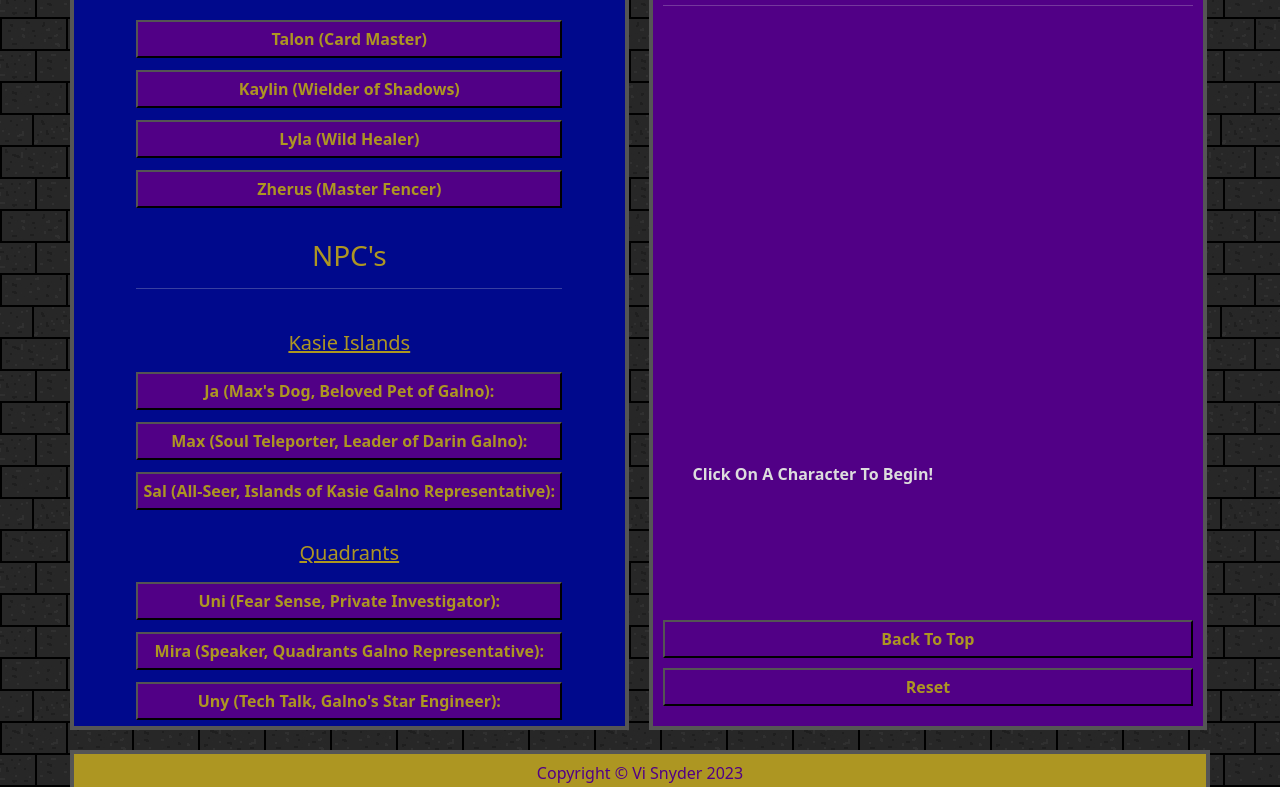
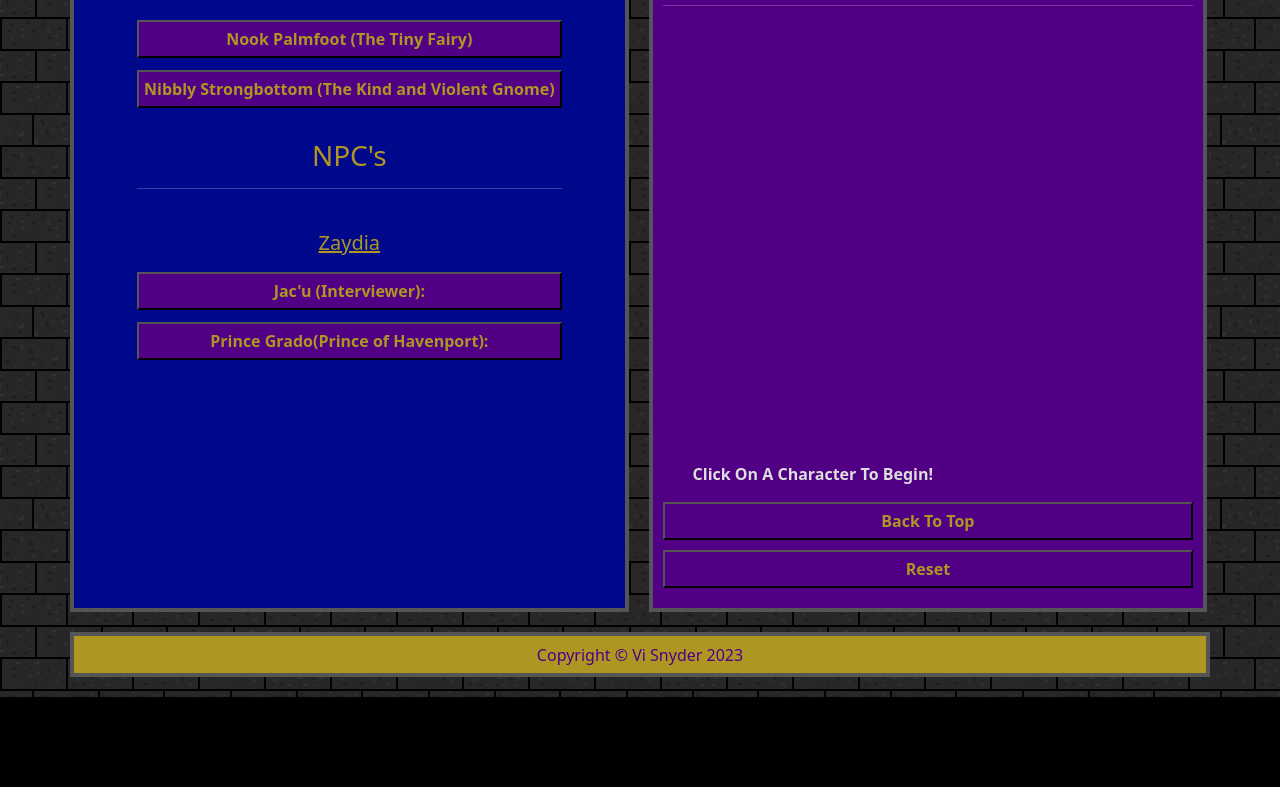
Before and after one commit to ViTheAxolotl/Forgotten-Realm, a website: page characters.html in a window 1280 px wide. Shown: the part 303-1090 px from the top of the page. After the commit the page ends 1000 px from the top, so only its background shows below. Drawn offline with Linux system fonts and the light colour scheme.

Commit message:
charaters updated

```diff
--- a/characters.html
+++ b/characters.html
@@ -28,20 +28,13 @@
         <div id = "list" class = "bg-UP-blue color-UP-black col-md-6 col-sm-12">
           <table>
             <tr><td><h3>Characters</h3><hr></td></tr>
-            <tr><td><button id = "Talon"><b>Talon (Card Master)</b></button></td></tr>
-            <tr><td><button id = "Kaylin"><b>Kaylin (Wielder of Shadows)</b></button></td></tr>
-            <tr><td><button id = "Lyla"><b>Lyla (Wild Healer)</b></button></td></tr>
-            <tr><td><button id = "Zherus"><b>Zherus (Master Fencer)</b></button></td></tr>
+            <tr><td><button id = "Nook"><b>Nook Palmfoot (The Tiny Fairy)</b></button></td></tr>
+            <tr><td><button id = "Nibbly"><b>Nibbly Strongbottom (The Kind and Violent Gnome)</b></button></td></tr>
 
             <tr><td><br><h3>NPC's</h3><hr></td></tr>
-            <tr><td><br><h5>Kasie Islands</h5></td></tr>
-            <tr><td><button id = "Ja"><b>Ja (Max's Dog, Beloved Pet of Galno):</b></button></td></tr>
-            <tr><td><button id = "Max"><b>Max (Soul Teleporter, Leader of Darin Galno):</b></button></td></tr>
-            <tr><td><button id = "Sal"><b>Sal (All-Seer, Islands of Kasie Galno Representative):</b></button></td></tr>
-            <tr><td><br><h5>Quadrants</h5></td></tr>
-            <tr><td><button id = "Uni"><b>Uni (Fear Sense, Private Investigator):</b></button></td></tr>
-            <tr><td><button id = "Mira"><b>Mira (Speaker, Quadrants Galno Representative):</b></button></td></tr>
-            <tr><td><button id = "Uny"><b>Uny (Tech Talk, Galno's Star Engineer):</b></button></td></tr>
+            <tr><td><br><h5>Zaydia</h5></td></tr>
+            <tr><td><button id = "Jac'U"><b>Jac'u (Interviewer):</b></button></td></tr>
+            <tr><td><button id = "Grado"><b>Prince Grado(Prince of Havenport):</b></button></td></tr>
           </table>
         </div>
 
--- a/js/characterDisplay.js
+++ b/js/characterDisplay.js
@@ -38,28 +38,16 @@ window.onload = init;
 
 let charStories =
 {
-    "Talon" : "",
-    "Kaylin" : "",
-    "Lyla" : "",
-    "Zherus" : "",
-    "Ja" : "Ja is Max's dog, he loves head pats. He is a very good boy, everyone in Galno treasures him. (Currently Deceased)",
-    "Max" : "Max is the leader of Darin's Galno branch. His dog is the only family he has left, he would do anything for it. Max has the power to teleport to anyone by focusing on an item they held dear.",
-    "Sal" : "Sal is the representative of Kasie's islands branch of Galno. He is able to see invisible things including powers and their strength. He can also get a basic description of the things he touches. He has the Knife of Star Magic, the blade that can destroy magic and free the powers within. Every Representative has one of these extremely rare knives.",
-    "Uni" : "Uni is a private investigator, he works with local businesses and Galno. He has the power to see people's fears when he touches them. He uses his powers to get the answers he needs. The cops are currently tracking him down for his torture charges.",
-    "Mira" : "Mira use to be Quadrant 2’s Galno Leader, till tragedy befell the Representative. The Representative’s body was never found, it was thought she died in combat in the mines. Mira took over the job since she was already trained by the representative. Mira has the power to change and manipulate the sound she produces. She can through her voice up to 110ft away. She uses her sound as a weapon by booming it.",
-    "Uny" : "Uny's parents were killed in an accident on Quadrant 2 factory floor. Uny was only 10 when she became an orphan. She when from house to house, and no one wanted to keep her. She would experiment with tech, causing a bunch of explosions. It go so bad that no one wanted her, till the orphanage found out she had a half-brother. They reached out to him, Uni finding out he had a sister, came and picked her up. Uny was used to the bouncing around and expected Uni to give up on her as well. One day, Sal came over to talk to Uni, seeing Uny he became intrigued. He offered to unlock her powers, to give her the ability to make her own life. Uny having nothing to lose agreed. She found out she has the power to talk to the tech, her inventions helped create the ideas she had. She made enough money to live on her own, she decided to become a pirate. So she can protect people and those who are thrown around the system."
+    "Nook" : "",
+    "Nibbly" : "",
+    "Jac'U" : "Jac'U is the girl who interviewed and put up the flyer for the escort job. Jac'U has always worked with the royal family, she is well liked in the consol. She is also the Forgen Realtions expert, she can speak many of Zaydia's languages fluently. She spends most of her time learning about other places and their culture. She has friends from all over.",
+    "Grado" : "Grado is the prince of Havenport, he is the only child to the king. Grado tries his best to serve his kingdom in any way he can. He created the Clean Food & Water act to help those who can't afford food. He helped open homeless centers in each of his towns. Many people don't like him, they hate that their tax money is going to the freeloaders. Multiple assassign attacks happened in the resent years, causing Grado to have to be more careful. He still tries to be wild and have a fun time, even with some moles in his castle."
 };
 
 let charImg =
 {
-    "Talon" : "images/characters/Talon.jpg",
-    "Kaylin" : "images/characters/Kaylin.jpg",
-    "Lyla" : "images/characters/Lyla.jpg",
-    "Zherus" : "images/characters/Zherus.jpg",
-    "Ja" : "images/npcs/Ja.jpg",
-    "Max" : "images/npcs/Max.jpg",
-    "Sal" : "images/npcs/Sal.PNG",
-    "Uni" : "images/npcs/Uni.jpg",
-    "Mira" : "images/npcs/Mira.jpg",
-    "Uny" : "images/npcs/Uny.jpg"
+    "Nook" : "images/characters/Nook.jpg",
+    "Nibbly" : "images/characters/Nibbly.png",
+    "Jac'U" : "images/npcs/Jac'U.jpg",
+    "Grado" : "images/npcs/Grado.jpeg"
 }
```
Also changed, not shown: images/characters/Nook.jpg (added), images/npcs/Grado.jpeg (renamed from images/npcs/Prince Grado.jpeg), 1 other file.
